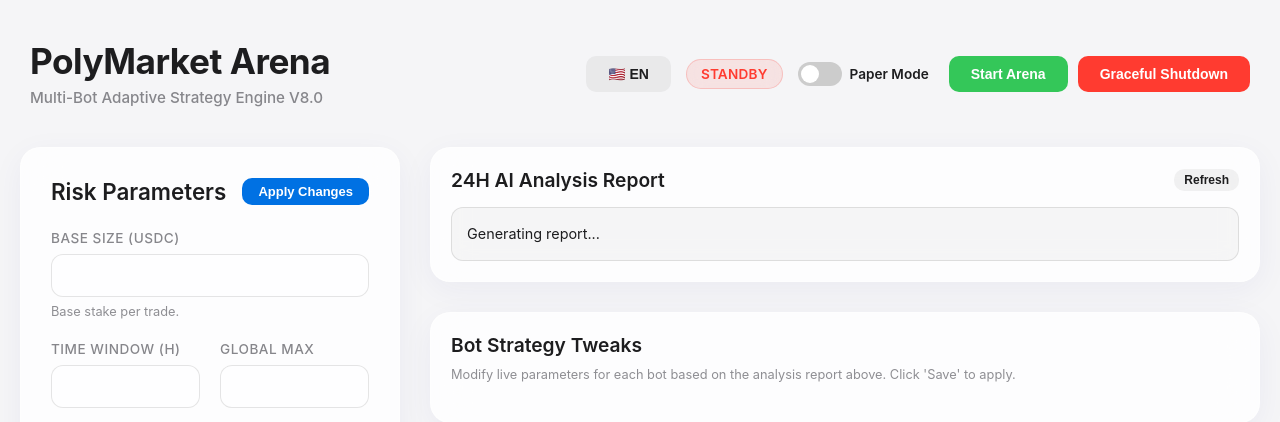
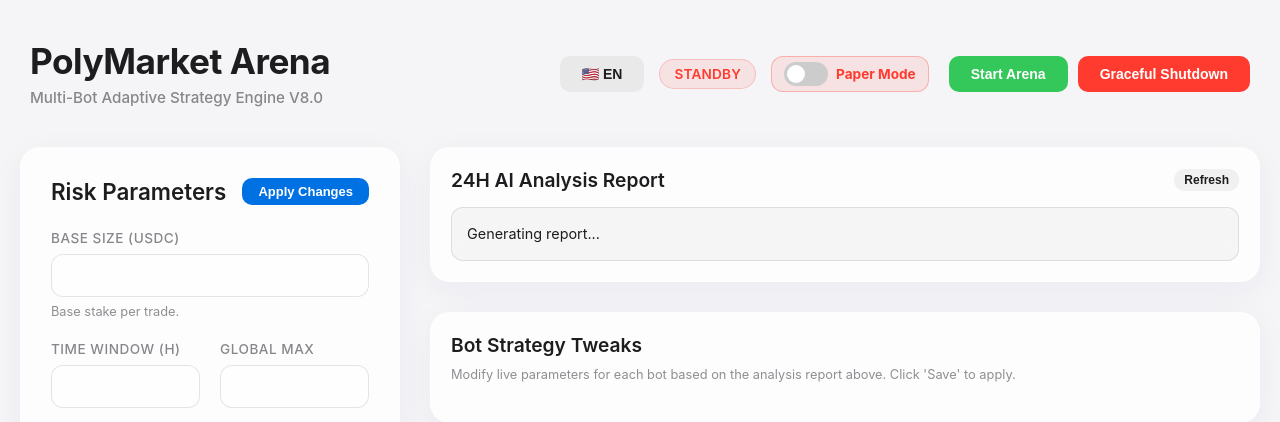
Before and after one commit to roywongx/poly, a FastAPI app: page / in a window 1280 px wide. Shown: the top 422 px of the page. Run offline with FastAPI, Linux system fonts and the light colour scheme; data that the repository does not hold is empty.

Commit message:
fix(ui): enhanced visual feedback for Paper Mode toggle with distinct color coding

```diff
--- a/src/templates/index.html
+++ b/src/templates/index.html
@@ -263,12 +263,12 @@
                 <button class="btn btn-ghost" onclick="toggleLanguage()" id="lang-btn">🇺🇸 EN</button>
                 <div id="status-indicator" class="status-badge status-stopped" data-i18n="status_checking">Checking...</div>
                 <div class="controls" style="display: flex; gap: 10px;">
-                    <div style="display: flex; align-items: center; gap: 8px; margin-right: 10px;">
+                    <div id="paper-mode-container" style="display: flex; align-items: center; gap: 8px; margin-right: 10px; padding: 4px 12px; border-radius: 12px; transition: all 0.3s ease;">
                         <label class="switch" style="position: relative; display: inline-block; width: 44px; height: 24px;">
                             <input type="checkbox" id="cfg-PAPER_MODE" onchange="togglePaperMode()" style="opacity: 0; width: 0; height: 0;">
                             <span class="slider round" style="position: absolute; cursor: pointer; top: 0; left: 0; right: 0; bottom: 0; background-color: #ccc; transition: .4s; border-radius: 24px;"></span>
                         </label>
-                        <span style="font-size: 0.85rem; font-weight: 600;" data-i18n="lbl_paper_mode">Paper Mode</span>
+                        <span id="paper-mode-label" style="font-size: 0.85rem; font-weight: 700;" data-i18n="lbl_paper_mode">Paper Mode</span>
                     </div>
                     <button class="btn btn-success" onclick="controlBot('start')">
                         <span data-i18n="btn_start">Start Arena</span>
@@ -542,7 +542,9 @@
                     const el = document.getElementById(`cfg-${key}`);
                     if(el && data[key] !== undefined) {
                         if (el.type === 'checkbox') {
-                            el.checked = data[key] === 'True' || data[key] === 'true' || data[key] === true;
+                            const isChecked = data[key] === 'True' || data[key] === 'true' || data[key] === true;
+                            el.checked = isChecked;
+                            if (key === 'PAPER_MODE') updatePaperModeUI(isChecked);
                         } else {
                             el.value = data[key];
                         }
@@ -554,12 +556,27 @@
 
         async function togglePaperMode() {
             const isChecked = document.getElementById('cfg-PAPER_MODE').checked;
+            updatePaperModeUI(isChecked);
             await fetch('/api/config', {
                 method: 'POST',
                 headers: {'Content-Type': 'application/json'},
                 body: JSON.stringify({key: 'PAPER_MODE', value: isChecked ? 'True' : 'False'})
             });
             showToast(translations[currentLang].toast_saved);
+        }
+
+        function updatePaperModeUI(isActive) {
+            const container = document.getElementById('paper-mode-container');
+            const label = document.getElementById('paper-mode-label');
+            if (isActive) {
+                container.style.backgroundColor = 'rgba(0, 113, 227, 0.15)';
+                container.style.border = '1px solid rgba(0, 113, 227, 0.3)';
+                label.style.color = 'var(--apple-blue)';
+            } else {
+                container.style.backgroundColor = 'rgba(255, 59, 48, 0.1)';
+                container.style.border = '1px solid rgba(255, 59, 48, 0.3)';
+                label.style.color = 'var(--apple-red)';
+            }
         }
 
         function renderTags() {
```
